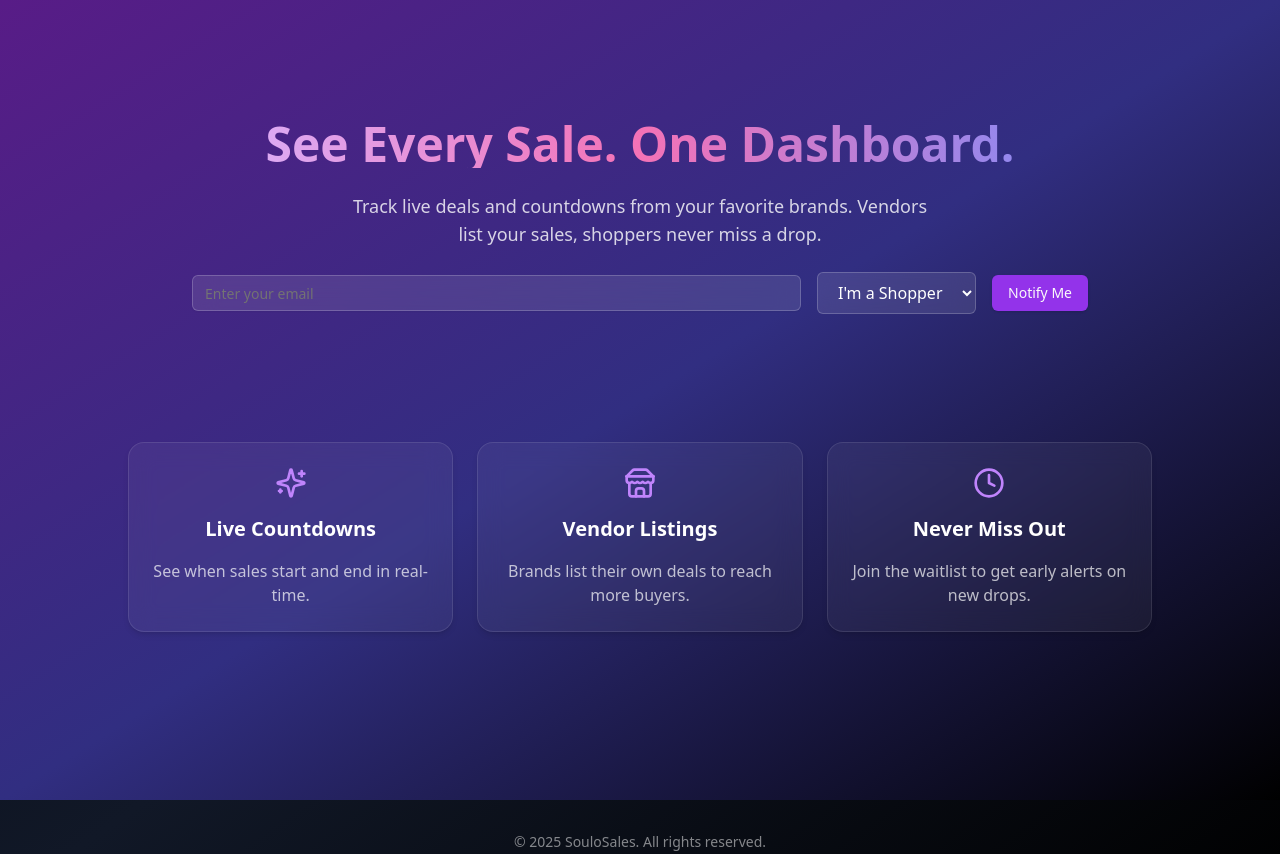
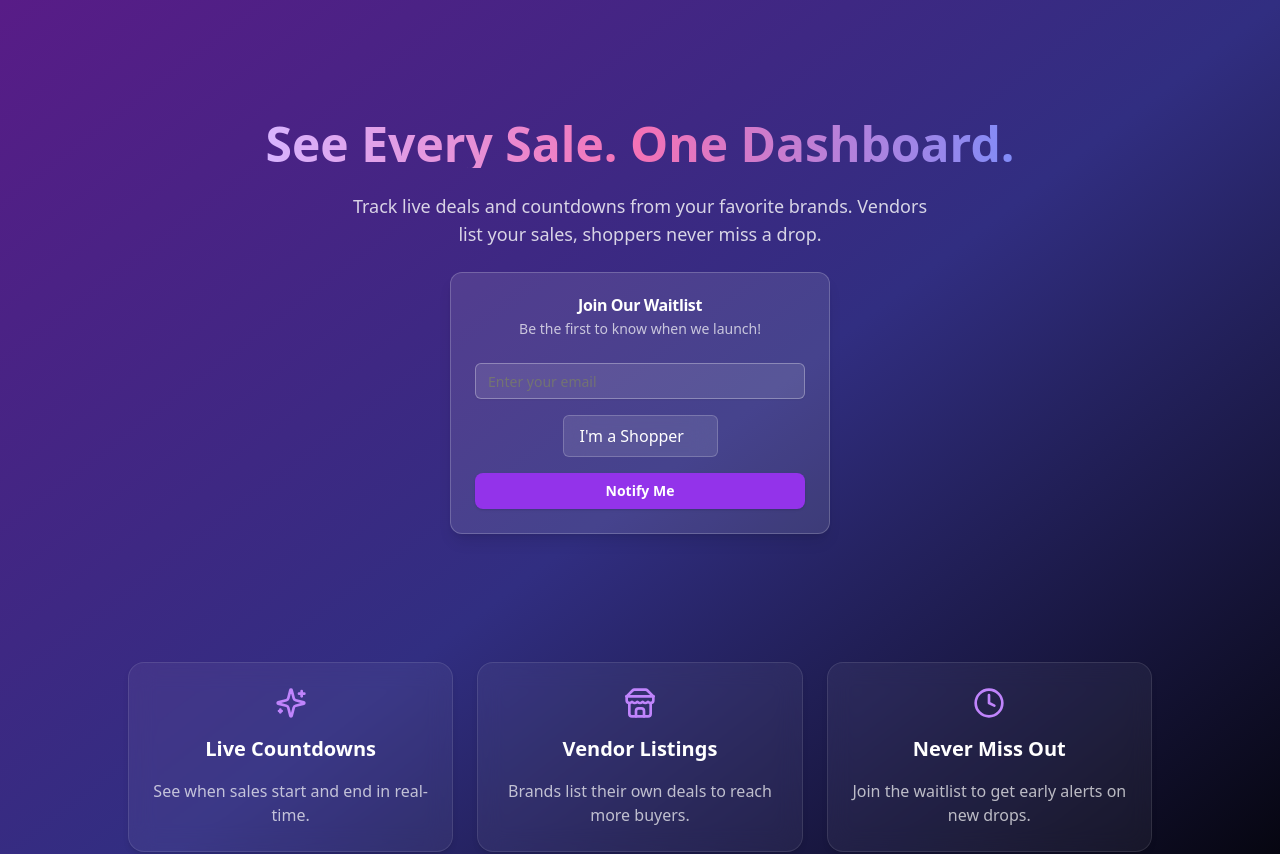
Before and after one commit to simpostr/soulosales-landing, a Next.js app: page / in a window 1280 px wide. Shown: the top 854 px of the page. Built offline with nearby package versions, Linux system fonts and the light colour scheme.

Commit message:
iu2v32 abort

```diff
--- a/src/app/page.tsx
+++ b/src/app/page.tsx
@@ -1,15 +1,37 @@
-"use client";
+'use client'; // Essential for using useState
+
 // Prelaunch Landing Page with Glassmorphism and Dark Purple Gradient Theme
-import React from "react";
+import React, { useState } from "react"; // Import useState
 import { Input } from "@/components/ui/input";
 import { Button } from "@/components/ui/button";
-import { Card, CardContent } from "@/components/ui/card";
+import { Card, CardContent, CardHeader, CardTitle, CardDescription } from "@/components/ui/card"; // Added CardHeader, CardTitle, CardDescription
 import { motion } from "framer-motion";
 import { Sparkles, Clock, Store } from "lucide-react";
+import SharedFooter from '@/components/SharedFooter'; // Import SharedFooter
 
 export default function PrelaunchLandingPage() {
+  const [selectedUserType, setSelectedUserType] = useState('shopper'); // State to manage selected user type
+
+  // Function to handle changes in the select dropdown
+  const handleUserTypeChange = (event: React.ChangeEvent<HTMLSelectElement>) => {
+    setSelectedUserType(event.target.value);
+  };
+
+  // Define your feature cards data here
+  const featureCards = [
+    { icon: <Sparkles size={32} />, title: "Live Countdowns", desc: "See when sales start and end in real-time." },
+    { icon: <Store size={32} />, title: "Vendor Listings", desc: "Brands list their own deals to reach more buyers." },
+    { icon: <Clock size={32} />, title: "Never Miss Out", desc: "Join the waitlist to get early alerts on new drops." },
+  ];
+
+  // Define your base URL for redirects (replace with your actual domain or Vercel URL)
+  const BASE_URL = "https://www.soulosales.com"; // <-- IMPORTANT: Update this to your live domain or Vercel URL
+
   return (
-    <div className="min-h-screen w-full bg-gradient-to-br from-purple-900 via-indigo-900 to-black text-white p-6">
+    // The main container. Ensure this has min-h-screen for full height.
+    // The background gradient should ideally be on the body in layout.tsx,
+    // but if you have it here, it will apply to this div.
+    <div className="min-h-screen w-full bg-gradient-to-br from-purple-900 via-indigo-900 to-black text-white p-6 flex flex-col justify-between"> {/* Added flex-col justify-between */}
       {/* Hero Section */}
       <section className="max-w-4xl mx-auto text-center space-y-6 pt-24">
         <motion.h1
@@ -25,42 +47,70 @@ export default function PrelaunchLandingPage() {
         </p>
 
         {/* Signup Form */}
+        <Card className="w-[380px] mx-auto bg-white/10 border-white/20 text-white shadow-lg"> {/* Added mx-auto for centering */}
+          <CardHeader>
+            <CardTitle className="text-white text-center">Join Our Waitlist</CardTitle>
+            <CardDescription className="text-white/70 text-center">
+              Be the first to know when we launch!
+            </CardDescription>
+          </CardHeader>
           <form
-          action="https://formspree.io/f/mpwdejbg"
+            action="https://formspree.io/f/mpwdejbg" // Replace with your Formspree form ID
             method="POST"
-          className="flex flex-col sm:flex-row items-center justify-center gap-4 mt-6"
           >
+            <CardContent className="space-y-4">
               <Input
                 type="email"
                 name="email"
                 placeholder="Enter your email"
-            className="backdrop-blur-md bg-white/10 border border-white/20 placeholder-white/60 text-white"
+                className="bg-white/10 border-white/30 text-white placeholder-white/60 focus:ring-purple-500"
                 required
               />
+              <div className="flex justify-center"> {/* Centering for the select */}
                 <select
                   name="userType"
-            className="backdrop-blur-md bg-white/10 border border-white/20 text-white px-4 py-2 rounded-md"
+                  value={selectedUserType} // Make select a controlled component
+                  onChange={handleUserTypeChange} // Attach the change handler
+                  className="
+                    backdrop-blur-md bg-white/10 border border-white/20 text-white
+                    px-4 py-2 rounded-md appearance-none relative pr-8
+                    // Custom styles for dropdown arrow (optional, requires more CSS)
+                    // For better custom styling, consider a Headless UI library for select
+                  "
                 >
+                  <option value="shopper" className="bg-gray-800 text-white">I&apos;m a Shopper</option> {/* Apply background to options */}
+                  <option value="vendor" className="bg-gray-800 text-white">I&apos;m a Vendor</option> {/* Apply background to options */}
+                </select>
+              </div>
 
-<option value="shopper">I&apos;m a Shopper</option>
-            <option value="vendor">I&apos;m a Vendor</option>
-          </select>
-          <Button type="submit" className="bg-purple-600 hover:bg-purple-700">
-            Notify Me
+              {/* Conditional Redirect Inputs - ESSENTIAL for custom redirection */}
+              {selectedUserType === 'shopper' && (
+                <input type="hidden" name="_redirect" value={`${BASE_URL}/success`} />
+              )}
+              {selectedUserType === 'vendor' && (
+                <input type="hidden" name="_redirect" value={`${BASE_URL}/vendor-interest`} />
+              )}
+
+              <Button
+                type="submit"
+                className="w-full bg-purple-600 hover:bg-purple-700 text-white font-bold py-2 px-6 rounded-lg transition duration-300"
+              >
+                {selectedUserType === 'shopper' ? 'Notify Me' : 'Next Steps'} {/* Dynamic Button Text */}
               </Button>
+            </CardContent>
           </form>
+        </Card>
       </section>
 
       {/* Features Section */}
       <section className="max-w-5xl mx-auto mt-32 grid grid-cols-1 md:grid-cols-3 gap-6">
-        <FeatureCard icon={<Sparkles size={32} />} title="Live Countdowns" desc="See when sales start and end in real-time." />
-        <FeatureCard icon={<Store size={32} />} title="Vendor Listings" desc="Brands list their own deals to reach more buyers." />
-        <FeatureCard icon={<Clock size={32} />} title="Never Miss Out" desc="Join the waitlist to get early alerts on new drops." />
+        {featureCards.map((card, index) => (
+          <FeatureCard key={index} icon={card.icon} title={card.title} desc={card.desc} />
+        ))}
       </section>
 
-      {/* Footer */}
-      <footer className="text-center mt-32 text-white/50 text-sm">
-              </footer>
+      {/* Shared Footer component */}
+      <SharedFooter /> {/* Use the SharedFooter component here */}
     </div>
   );
 }
```
Lines whose indentation alone changed are shown as unchanged.
